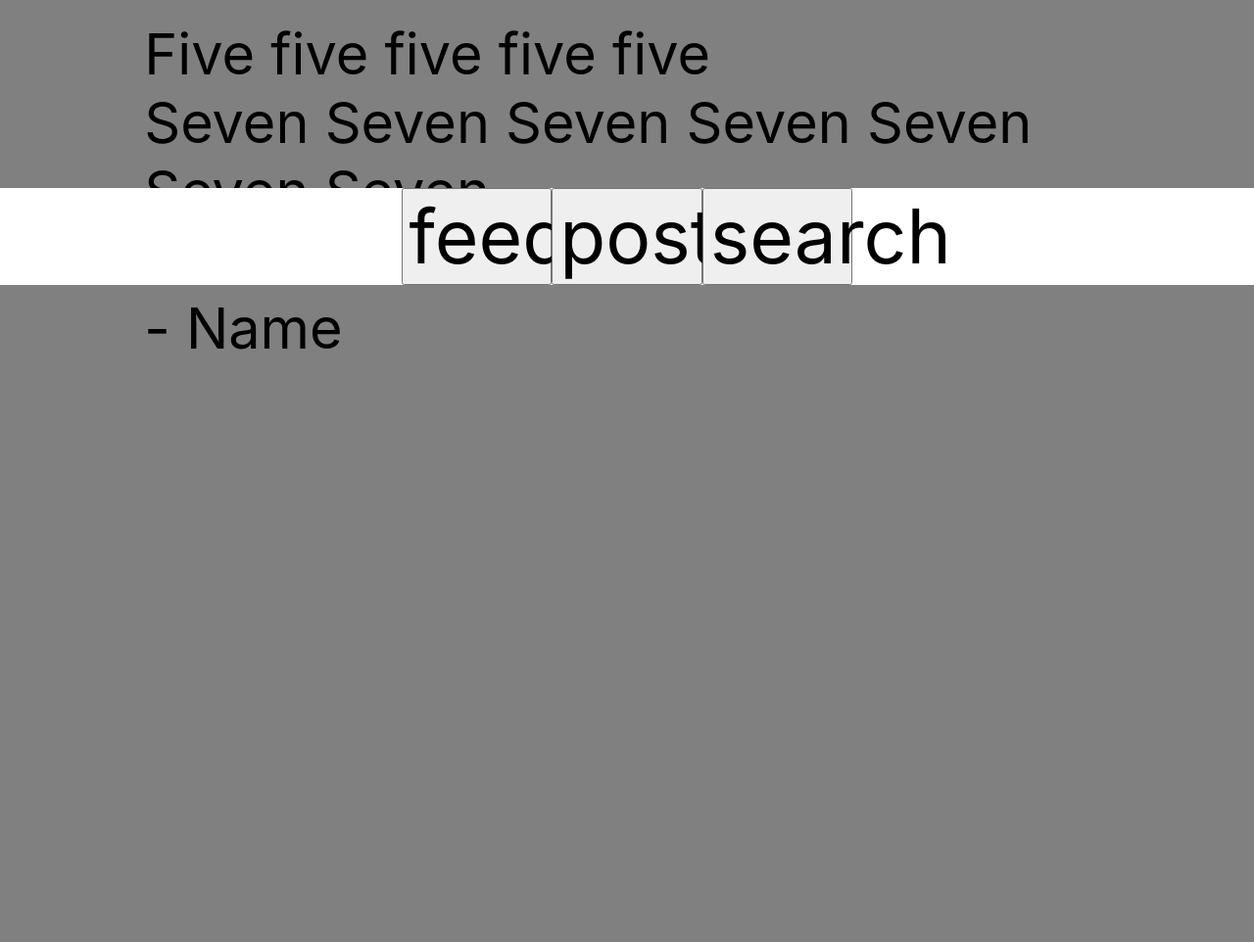
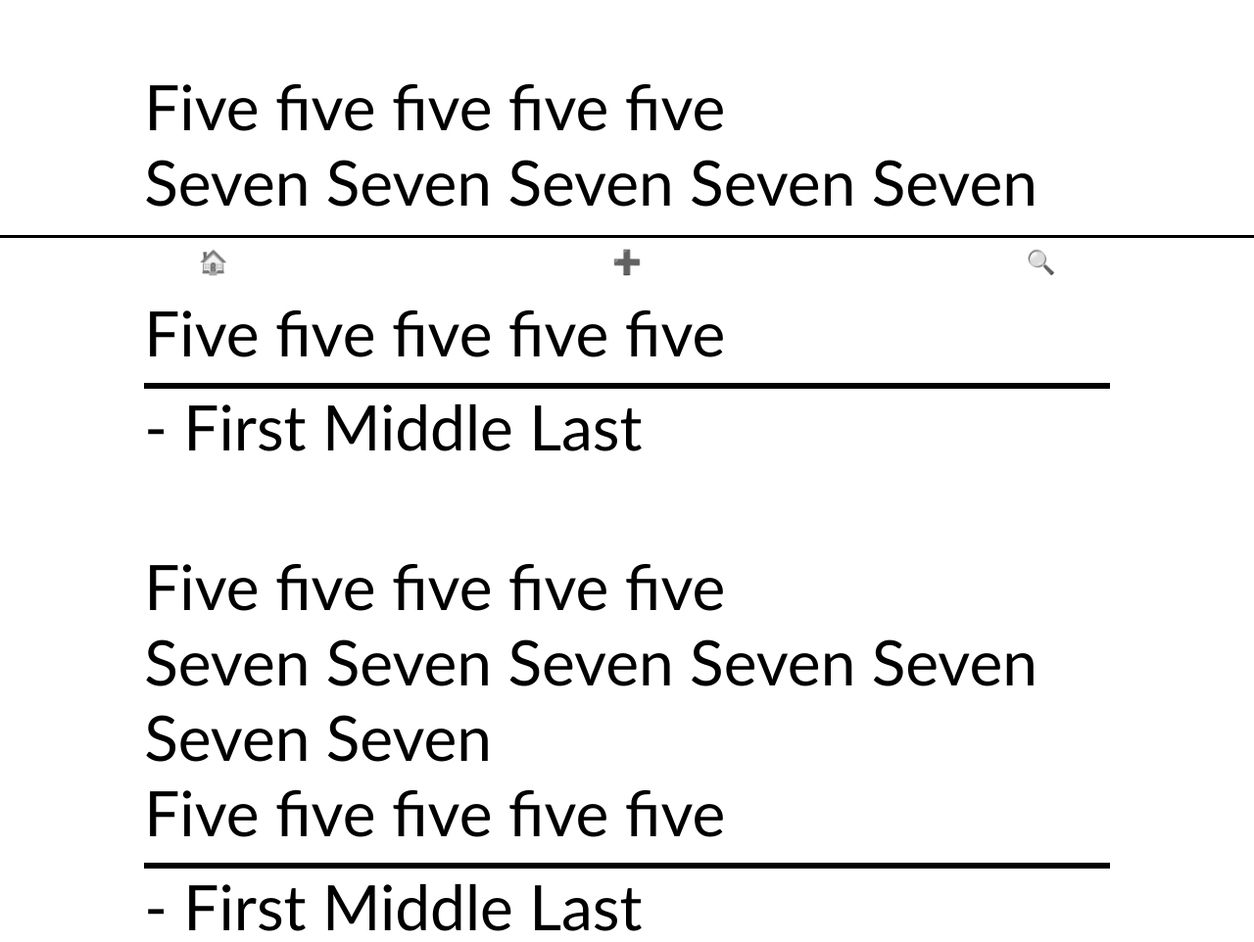
Before and after one commit to recontext/haiku, a plain HTML site: page index.html in a window 1280 px wide. Shown: the part 509-1471 px from the top of the page at 98% size. Before the commit the page ends 879 px from the top, so only its background shows below. Drawn offline with Linux system fonts and the light colour scheme.

Commit message:
Improved UI

```diff
--- a/css/style.css
+++ b/css/style.css
@@ -1,9 +1,11 @@
 * {
     margin: 0;
-    font-family: -apple-system, BlinkMacSystemFont, 'Segoe UI', Roboto, Oxygen, Ubuntu, Cantarell, 'Open Sans', 'Helvetica Neue', sans-serif;
+    font-family: Futura, "Trebuchet MS";
 }
-body {
-    background-color: gray;
+.blur {
+    backdrop-filter: blur(4px);
+    width: 18.5vw;
+    height: 21vw;
 }
 
 /* HAIKU HAIKU HAIKU */
@@ -11,25 +13,63 @@ body {
     display: grid;
     justify-items: center;
 }
-.haiku {
-    font-size: 4.5vw;
+.haiku-card {
+    font-size: 5vw;
     width: 77vw;
-    margin-top: 7vw;
+    height: 50vh;
+    padding-top: 7vw;
+}
+.attr {
+    border-top-style: solid;;
+    border-width: 0.5vw;
+    margin-top: 1vw;
 }
 
 /* NAVIGATION NAVIGATION NAVIGATION */
 nav {
-    background: white;
     position: fixed;
     bottom: 0;
-    width: 100vw;
+    left: 0;
+    width: 100%;
+    height: 48px;
 
-    display: grid;
+    display: flex;
     grid-auto-flow: column;
     justify-content: center;
-    grid-gap:
+    border-top-style: solid;
 }
+#nav-bg {
+    position: fixed;
+    bottom: 0;
+    left: 0;
+    width: 100%;
+    height: 48px;
+    background-color:white;
+}
+
 .nav-item {
-    width: 12vw;
-    font-size: 6vw;
+    display: block;
+    width: 33vw;
+    height: 48px;
+    font-size: 16px;
+    padding: 0;
+    border-width: 0;
+    background-color: white;
+
+    background: inherit;
+    background-clip: text;
+    filter: grayscale(100%);
+
+    -webkit-touch-callout: none; /* iOS Safari */
+    -webkit-user-select: none; /* Safari */
+    -khtml-user-select: none; /* Konqueror HTML */
+    -moz-user-select: none; /* Old versions of Firefox */
+    -ms-user-select: none; /* Internet Explorer/Edge */
+    user-select: none; /* Non-prefixed version, currently supported by Chrome, Edge, Opera and Firefox */
 }
+
+.nav-item:focus {
+    outline:none;
+
+    filter: brightness(0%);
+}
--- a/index.html
+++ b/index.html
@@ -8,6 +8,7 @@
 
     </nav>
     <div id="haiku-feed">
+        <div class="haiku-card">
             <div class="haiku">
                 Five five five five five
                 <br>
@@ -15,9 +16,11 @@
                 <br>
                 Five five five five five
                 <div class="attr">
-                - Name
+                    - First Middle Last
                 </div>
             </div>
+        </div>
+        <div class="haiku-card">
             <div class="haiku">
                 Five five five five five
                 <br>
@@ -25,16 +28,44 @@
                 <br>
                 Five five five five five
                 <div class="attr">
-                - Name
+                    - First Middle Last
+                </div>
+            </div>
+        </div>
+        <div class="haiku-card">
+            <div class="haiku">
+                Five five five five five
+                <br>
+                Seven Seven Seven Seven Seven Seven Seven
+                <br>
+                Five five five five five
+                <div class="attr">
+                    - First Middle Last
+                </div>
+            </div>
+        </div>
+        <div class="haiku-card">
+            <div class="haiku">
+                Five five five five five
+                <br>
+                Seven Seven Seven Seven Seven Seven Seven
+                <br>
+                Five five five five five
+                <div class="attr">
+                    - First Middle Last
+                </div>
             </div>
         </div>
     </div>
 
+    <div id="nav-bg"></div> <!--Makes the nav solid white-->
     <nav>
-        <button class="nav-item" id="feed">feed</button>
-        <button class="nav-item" id="post">post</button>
-        <button class="nav-item" id="search">search</button>
+        <button class="nav-item" id="feed">
+            <h1 aria-multiline='true'>🏠</h1></button>
+        <button class="nav-item" id="post"><h1 aria-multiline='true'>➕</h1></button>
+        <button class="nav-item" id="search"><h1 aria-multiline='true'>🔍</h1></button>
     </nav>
+
 </body>
 
 </html>
```
Lines whose indentation alone changed are shown as unchanged.
